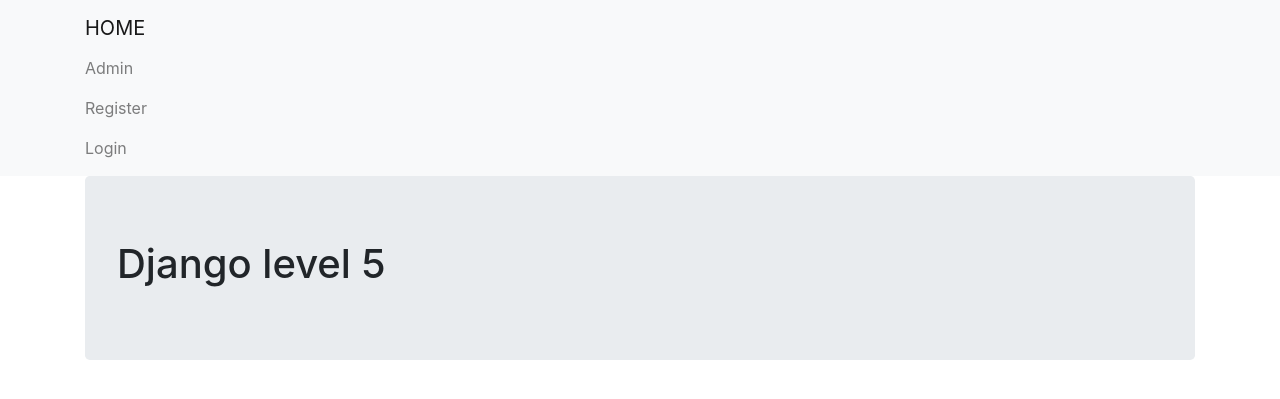
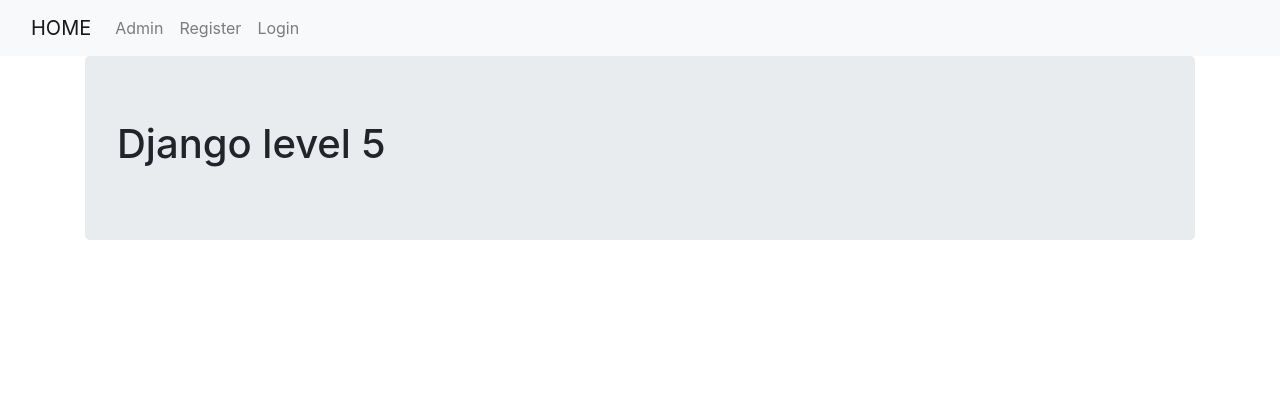
Before and after one commit to lamonacode/django-deployment-example, a Django app: page / in a window 1280 px wide. Shown: the top 399 px of the page. Run offline with Django 3.2, Linux system fonts and the light colour scheme; some libraries are stand-ins or nearby versions.

Commit message:
fixed navbar to work w/ bootstrap 4

```diff
--- a/learning_users/templates/basic_app/base.html
+++ b/learning_users/templates/basic_app/base.html
@@ -12,25 +12,30 @@
 </head>
 
 <body>
-    <nav class="navbar navbar-default navbar-static-top navbar-light bg-light">
-        <div class="container">
-            <ul class="nav navbar-nav">
+
+    <nav class="navbar navbar-expand-lg navbar-light bg-light">
+    <div class="container-fluid">
+        <a class="navbar-brand" href="{% url 'index' %}">HOME</a>
+        <button class="navbar-toggler" type="button" data-bs-toggle="collapse" data-bs-target="#navbarNav" aria-controls="navbarNav" aria-expanded="false" aria-label="Toggle navigation">
+        <span class="navbar-toggler-icon"></span>
+        </button>
+        <div class="collapse navbar-collapse" id="navbarNav">
+        <ul class="navbar-nav">
             <li class="nav-item">
-                    <a class="navbar-brand" href="{% url 'index' %}">HOME</a>
+            <a class="nav-item nav-link" href="{% url 'admin:index' %}">Admin</a>
             </li>
             <li class="nav-item">
-                    <a class="nav-link" href="{% url 'admin:index' %}">Admin</a>
-                </li>
-                <li class="nav-item">
-                    <a class="nav-link" href="{% url 'basic_app:register' %}">Register</a>
+            <a class="nav-item nav-link" href="{% url 'basic_app:register' %}">Register</a>
             </li>
 
             {% if user.is_authenticated %}
-                    <li><a href="{% url 'logout' %}" class="navbar-link">Logout</a></li>
+                <li><a href="{% url 'logout' %}" class="nav-item nav-link">Logout</a></li>
             {% else %}
-                    <li><a class="nav-link" href="{% url 'basic_app:user_login' %}">Login</a></li>
+                <li><a class="nav-item nav-link" href="{% url 'basic_app:user_login' %}">Login</a></li>
             {% endif %}
+
         </ul>
+        </div>
     </div>
     </nav>
 
```
Lines whose indentation alone changed are shown as unchanged.
